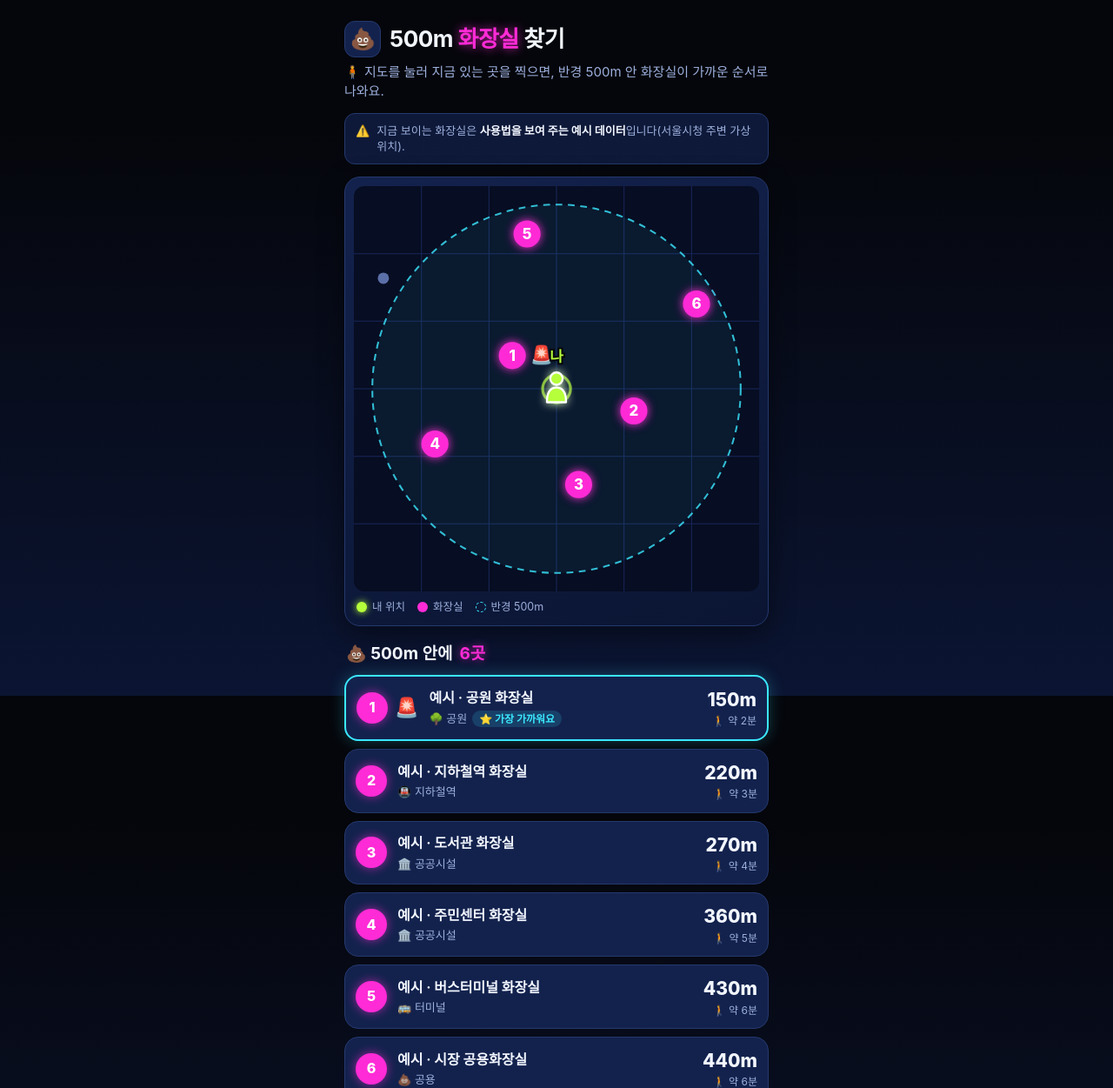
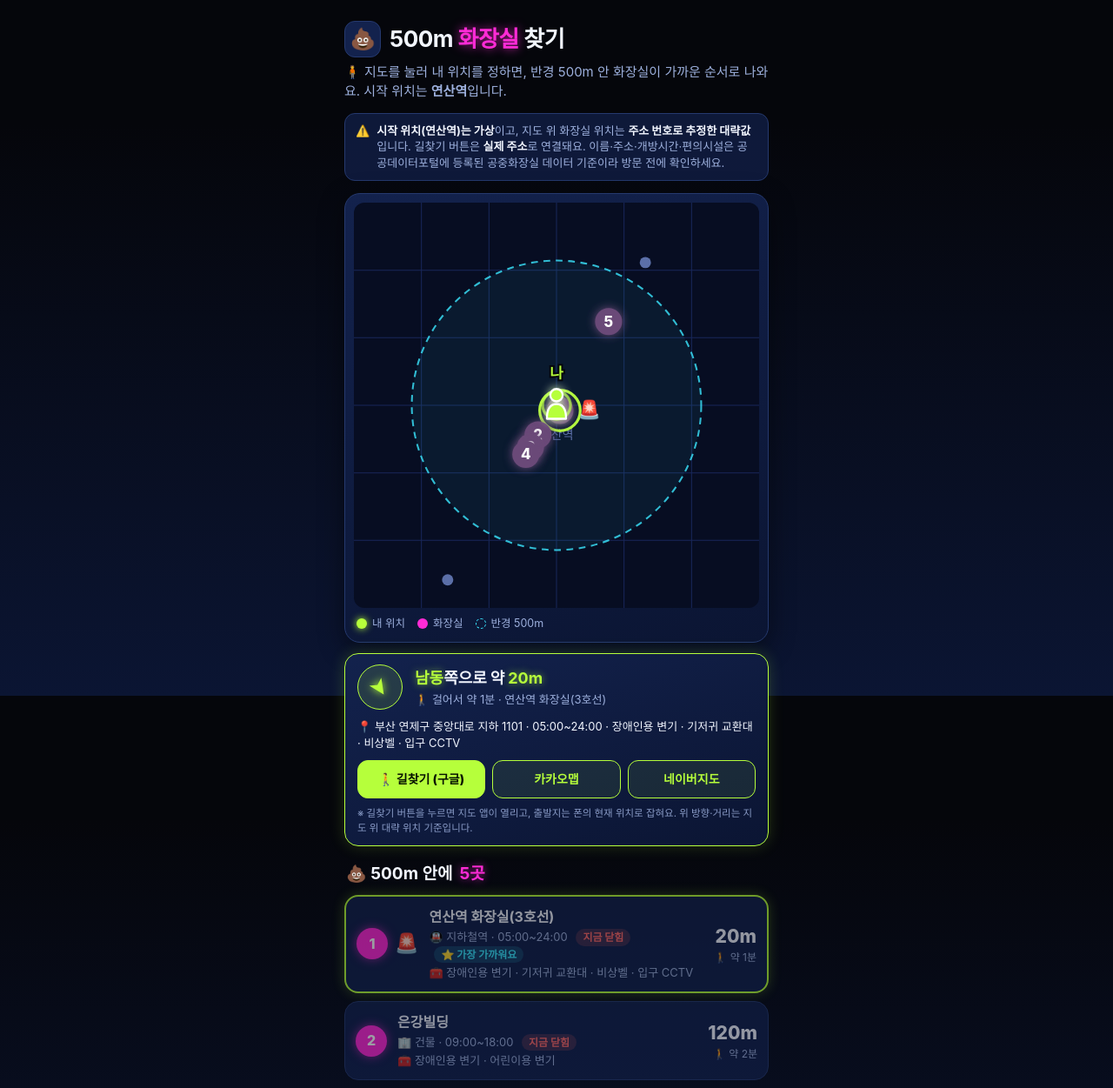
Before and after one commit to hana5909/RestroomFinder, a plain HTML site: page index.html in a window 1280 px wide. Shown: the top 1251 px of the page at 87% size. Drawn offline with Linux system fonts and the light colour scheme.

Commit message:
연산역 기준 500m 공중화장실 찾기 페이지 업데이트
Co-Authored-By: Claude Sonnet 5.5 <noreply@anthropic.com>
Claude-Session: https://claude.ai/code/session_011XTRZVRZQBeNSmWkaXqTeZ

```diff
--- a/index.html
+++ b/index.html
@@ -7,7 +7,7 @@
 <style>
   :root{
     --black:#05060b;--navy:#0b1533;--navy2:#13224d;--line:#25396e;
-    --ink:#f2f6ff;--sub:#9db0dd;--pink:#ff2bd6;--cyan:#3be8ff;
+    --ink:#f2f6ff;--sub:#9db0dd;--pink:#ff2bd6;--cyan:#3be8ff;--lime:#b6ff3b;--red:#ff6b6b;
   }
   *{box-sizing:border-box}
   body{margin:0;min-height:100vh;color:var(--ink);
@@ -25,37 +25,55 @@
   .legend{display:flex;gap:14px;flex-wrap:wrap;font-size:12.5px;color:var(--sub);margin:9px 3px 2px}
   .legend span{display:inline-flex;align-items:center;gap:6px}
   .dot{width:12px;height:12px;border-radius:50%;display:inline-block}
-  .dot.me{background:var(--pink);box-shadow:0 0 8px var(--pink)}
+  .dot.me{background:#b6ff3b;box-shadow:0 0 8px #b6ff3b}
   .dot.t{background:var(--pink)}
-  .dot.me{background:#b6ff3b;box-shadow:0 0 8px #b6ff3b}
   .dot.r{border:1.5px dashed var(--cyan);background:transparent}
   .summary{margin:18px 2px 10px;font-size:19px;font-weight:700;display:flex;align-items:center;gap:8px}
   .summary b{color:var(--pink);text-shadow:0 0 10px rgba(255,43,214,.6)}
-  .item{display:flex;gap:12px;align-items:center;background:var(--navy2);border:1px solid var(--line);border-radius:16px;padding:12px;margin-bottom:9px}
+  .item{display:flex;gap:12px;align-items:center;background:var(--navy2);border:1px solid var(--line);border-radius:16px;padding:12px;margin-bottom:9px;cursor:pointer;transition:transform .08s}
+  .item:active{transform:scale(.985)}
   .item.first{border:2px solid var(--cyan);box-shadow:0 0 18px rgba(59,232,255,.25)}
+  .item.sel{border:2px solid var(--lime);box-shadow:0 0 16px rgba(182,255,59,.3)}
+  .item.closed{opacity:.6}
   .num{flex:none;width:36px;height:36px;border-radius:50%;background:var(--pink);color:#fff;display:grid;place-items:center;font-weight:800;box-shadow:0 0 12px rgba(255,43,214,.6)}
   .info{flex:1;min-width:0}
   .name{font-weight:700;font-size:16px}
   .meta{font-size:13px;color:var(--sub);margin-top:2px}
   .tag{display:inline-block;margin-left:6px;padding:1px 8px;border-radius:99px;background:rgba(59,232,255,.15);color:var(--cyan);font-size:12px;font-weight:700}
+  .tag.open{background:rgba(182,255,59,.16);color:var(--lime)}
+  .tag.shut{background:rgba(255,107,107,.18);color:var(--red)}
   .dist{flex:none;text-align:right}
   .dist .m{font-size:21px;font-weight:800;color:var(--ink)}
   .dist .t{font-size:12px;color:var(--sub)}
   .empty{background:var(--navy2);border:1px dashed var(--line);border-radius:14px;padding:14px;font-size:14px;color:var(--sub);margin-bottom:9px}
-  .reset{margin-top:12px;width:100%;padding:13px;border-radius:14px;border:1.5px solid var(--pink);background:transparent;color:var(--pink);font-size:15px;font-weight:700;cursor:pointer;text-shadow:0 0 8px rgba(255,43,214,.5)}
-  .reset:active{background:rgba(255,43,214,.12)}
   @keyframes pulse{0%{r:9;opacity:.9}100%{r:26;opacity:0}}
   .pulse{animation:pulse 1.6s ease-out infinite}
   @keyframes blink{0%,49%{opacity:1}50%,100%{opacity:.1}}
   .blink,.siren{animation:blink .8s steps(1) infinite}
   .siren{flex:none;font-size:22px;margin-left:-4px}
+  .route{margin-top:12px;background:linear-gradient(160deg,var(--navy2),var(--navy));border:1.5px solid var(--lime);border-radius:16px;padding:12px 14px;box-shadow:0 0 18px rgba(182,255,59,.18)}
+  .rtop{display:flex;gap:14px;align-items:center}
+  .arrow{flex:none;width:52px;height:52px;border-radius:50%;background:rgba(182,255,59,.12);border:1.5px solid var(--lime);display:grid;place-items:center;overflow:hidden}
+  .arrow i{font-style:normal;font-size:26px;line-height:1;color:var(--lime);text-shadow:0 0 10px var(--lime);display:block;transition:transform .25s}
+  .rt{font-size:18px;font-weight:800}
+  .rt b{color:var(--lime);text-shadow:0 0 8px rgba(182,255,59,.6)}
+  .rs{font-size:13px;color:var(--sub);margin-top:2px}
+  .addr{font-size:13px;color:var(--ink);margin-top:10px}
+  .go{display:flex;gap:8px;margin-top:10px;flex-wrap:wrap}
+  .go a{flex:1 1 30%;text-align:center;text-decoration:none;font-size:14px;font-weight:800;padding:11px 8px;border-radius:12px;border:1.5px solid var(--lime);color:var(--lime);background:rgba(182,255,59,.08)}
+  .go a.main{background:var(--lime);color:#071300}
+  .rn{font-size:11.5px;color:var(--sub);opacity:.85;margin-top:9px}
+  @keyframes flow{to{stroke-dashoffset:-26}}
+  .flow{animation:flow .9s linear infinite}
+  .reset{margin-top:12px;width:100%;padding:13px;border-radius:14px;border:1.5px solid var(--pink);background:transparent;color:var(--pink);font-size:15px;font-weight:700;cursor:pointer;text-shadow:0 0 8px rgba(255,43,214,.5)}
+  .reset:active{background:rgba(255,43,214,.12)}
 </style>
 </head>
 <body>
 <div class="wrap">
   <h1><span class="badge">💩</span><span>500m <em>화장실</em> 찾기</span></h1>
-  <p class="lead">🧍 지도를 눌러 지금 있는 곳을 찍으면, 반경 500m 안 화장실이 가까운 순서로 나와요.</p>
-  <div class="notice"><span>⚠️</span><span>지금 보이는 화장실은 <b>사용법을 보여 주는 예시 데이터</b>입니다(서울시청 주변 가상 위치).</span></div>
+  <p class="lead">🧍 지도를 눌러 내 위치를 정하면, 반경 500m 안 화장실이 가까운 순서로 나와요. 시작 위치는 <b>연산역</b>입니다.</p>
+  <div class="notice"><span>⚠️</span><span><b>시작 위치(연산역)는 가상</b>이고, 지도 위 화장실 위치는 <b>주소 번호로 추정한 대략값</b>입니다. 길찾기 버튼은 <b>실제 주소</b>로 연결돼요. 이름·주소·개방시간·편의시설은 공공데이터포털에 등록된 공중화장실 데이터 기준이라 방문 전에 확인하세요.</span></div>
 
   <div class="mapbox">
     <svg id="map" viewBox="0 0 360 360" role="img" aria-label="내 위치와 주변 화장실 지도">
@@ -74,41 +92,71 @@
     </div>
   </div>
 
+  <div class="route" id="route"></div>
   <div class="summary" id="summary"></div>
   <div id="list"></div>
-  <button class="reset" id="reset">🧍 처음 위치로 되돌리기</button>
+  <button class="reset" id="reset">🧍 연산역으로 되돌리기</button>
 </div>
 
 <script>
 (function(){
-  var SIZE=360, MPP=1100/SIZE, R=500, WALK=70;
+  var SIZE=360, MPP=1400/SIZE, R=500, WALK=70;
   var PINK='#ff2bd6', LIME='#b6ff3b', CYAN='#3be8ff', GRID='#18275a', DIM='#5b6fa8';
-  var ICON={"공원":"🌳","지하철역":"🚇","공공시설":"🏛️","공용":"💩","터미널":"🚌"};
-  // 예시 데이터: 기준점(0,0)에서 동쪽(dx)·북쪽(dy) 미터
+  var ICON={"지하철역":"🚇","건물":"🏢","마트":"🛒","시장":"🛍️"};
+  var DIRS=['북','북동','동','남동','남','남서','서','북서'];
+  // 연산역(가상 시작점)을 (0,0)으로 한 대략 위치(m). 중앙대로 주소 번호(10m 간격)로 추정.
   var TOILETS=[
-    {name:"예시 · 공원 화장실",type:"공원",dx:-120,dy:90},
-    {name:"예시 · 지하철역 화장실",type:"지하철역",dx:210,dy:-60},
-    {name:"예시 · 도서관 화장실",type:"공공시설",dx:60,dy:-260},
-    {name:"예시 · 주민센터 화장실",type:"공공시설",dx:-330,dy:-150},
-    {name:"예시 · 시장 공용화장실",type:"공용",dx:380,dy:230},
-    {name:"예시 · 버스터미널 화장실",type:"터미널",dx:-80,dy:420},
-    {name:"예시 · 체육공원 화장실",type:"공원",dx:-470,dy:300}
+    {name:"연산역 화장실(3호선)",type:"지하철역",dx:12,dy:-18,addr:"부산 연제구 중앙대로 지하 1101",h:"05:00~24:00",amen:"장애인용 변기 · 기저귀 교환대 · 비상벨 · 입구 CCTV"},
+    {name:"은강빌딩",type:"건물",dx:-64,dy:-102,addr:"부산 연제구 중앙대로 1089",h:"09:00~18:00",amen:"장애인용 변기 · 어린이용 변기"},
+    {name:"진도빌딩",type:"건물",dx:-90,dy:-145,addr:"부산 연제구 중앙대로 1084",h:"09:00~18:00",amen:"어린이용 변기"},
+    {name:"재능빌딩",type:"건물",dx:-106,dy:-170,addr:"부산 연제구 중앙대로 1081",h:"09:00~18:00",amen:"장애인용 변기 · 어린이용 변기"},
+    {name:"해성빌딩",type:"건물",dx:180,dy:289,addr:"부산 연제구 중앙대로 1135",h:"09:00~18:00",amen:"장애인용 변기 · 어린이용 변기"},
+    {name:"㈜BYC마트",type:"마트",dx:307,dy:493,addr:"부산 연제구 중앙대로 1159",h:"09:00~18:00",amen:"어린이용 변기"},
+    {name:"영남종합시장",type:"시장",dx:-376,dy:-603,addr:"부산 연제구 중앙대로 1030-1",h:"24",amen:"어린이용 변기"}
   ];
-  var me={x:0,y:0};
+  var me={x:0,y:0}, sel=null;
   var svg=document.getElementById('map'), layer=document.getElementById('layer');
-  var list=document.getElementById('list'), sum=document.getElementById('summary');
+  var list=document.getElementById('list'), sum=document.getElementById('summary'), routeEl=document.getElementById('route');
   var NS='http://www.w3.org/2000/svg';
 
   function el(n,a,t){var e=document.createElementNS(NS,n);for(var k in a)e.setAttribute(k,a[k]);if(t!=null)e.textContent=t;return e;}
   function px(m){return SIZE/2+m/MPP;}
   function py(m){return SIZE/2-m/MPP;}
   function dist(t){var a=t.dx-me.x,b=t.dy-me.y;return Math.sqrt(a*a+b*b);}
+  function mins(s){var p=s.split(':');return (+p[0])*60+(+p[1]);}
+  function isOpen(t){
+    if(t.h==="24")return true;
+    var p=t.h.split('~'), d=new Date(), now=d.getHours()*60+d.getMinutes();
+    return now>=mins(p[0]) && now<mins(p[1]);
+  }
+  function hoursText(t){return t.h==="24"?"24시간":t.h;}
+  function esc(s){return encodeURIComponent(s);}
 
   function render(){
-    var rows=TOILETS.map(function(t){return {t:t,d:dist(t)};}).sort(function(a,b){return a.d-b.d;});
+    var rows=TOILETS.map(function(t){return {t:t,d:dist(t),o:isOpen(t)};})
+      .sort(function(a,b){return (a.o===b.o?0:(a.o?-1:1))||a.d-b.d;});
     var inside=rows.filter(function(r){return r.d<=R;});
     var shown=inside.length?inside:rows.slice(0,1);
+    if(sel&&!shown.some(function(r){return r.t===sel;}))sel=null;
+    var target=sel||shown[0].t;
 
+    // 가는 길 카드
+    var ddx=target.dx-me.x, ddy=target.dy-me.y, td=Math.sqrt(ddx*ddx+ddy*ddy);
+    var brg=(Math.atan2(ddx,ddy)*180/Math.PI+360)%360;
+    var dname=DIRS[Math.round(brg/45)%8];
+    var q=esc(target.addr+' '+target.name);
+    routeEl.innerHTML='<div class="rtop"><div class="arrow"><i style="transform:rotate('+(brg-90)+'deg)">➤</i></div><div><div class="rt"><b></b>쪽으로 약 <b></b></div><div class="rs"></div></div></div>'
+      +'<div class="addr"></div>'
+      +'<div class="go"><a class="main" target="_blank" rel="noopener" href="https://www.google.com/maps/dir/?api=1&destination='+q+'&travelmode=walking">🚶 길찾기 (구글)</a>'
+      +'<a target="_blank" rel="noopener" href="https://map.kakao.com/link/search/'+q+'">카카오맵</a>'
+      +'<a target="_blank" rel="noopener" href="https://map.naver.com/p/search/'+q+'">네이버지도</a></div>'
+      +'<div class="rn">※ 길찾기 버튼을 누르면 지도 앱이 열리고, 출발지는 폰의 현재 위치로 잡혀요. 위 방향·거리는 지도 위 대략 위치 기준입니다.</div>';
+    var bs=routeEl.querySelectorAll('.rt b');
+    bs[0].textContent=dname; bs[1].textContent=(Math.round(td/10)*10)+'m';
+    routeEl.querySelector('.rs').textContent='🚶 걸어서 약 '+Math.max(1,Math.round(td/WALK))+'분 · '+target.name;
+    routeEl.querySelector('.addr').textContent='📍 '+target.addr+' · '+hoursText(target)+' · '+target.amen;
+
+    // 지도
     while(layer.firstChild)layer.removeChild(layer.firstChild);
     for(var g=1;g<6;g++){
       layer.appendChild(el('line',{x1:g*60,y1:0,x2:g*60,y2:SIZE,stroke:GRID,'stroke-width':.8}));
@@ -116,11 +164,14 @@
     }
     var cx=px(me.x), cy=py(me.y);
     layer.appendChild(el('circle',{cx:cx,cy:cy,r:R/MPP,fill:CYAN,'fill-opacity':.06,stroke:CYAN,'stroke-width':1.6,'stroke-dasharray':'6 5','stroke-opacity':.8}));
+    layer.appendChild(el('line',{x1:cx,y1:cy,x2:px(target.dx),y2:py(target.dy),stroke:LIME,'stroke-width':2.5,'stroke-dasharray':'7 6','stroke-linecap':'round','class':'flow'}));
+    layer.appendChild(el('text',{x:px(0),y:py(0)+30,'text-anchor':'middle','font-size':11,fill:DIM},'연산역'));
 
     rows.forEach(function(r){
       var idx=shown.indexOf(r), on=idx>=0, x=px(r.t.dx), y=py(r.t.dy);
       if(on){
-        layer.appendChild(el('circle',{cx:x,cy:y,r:12,fill:PINK,filter:'url(#glow)'}));
+        if(r.t===target)layer.appendChild(el('circle',{cx:x,cy:y,r:18,fill:'none',stroke:LIME,'stroke-width':2.5}));
+        layer.appendChild(el('circle',{cx:x,cy:y,r:12,fill:r.o?PINK:'#6b4a78',filter:'url(#glow)'}));
         layer.appendChild(el('text',{x:x,y:y+4.5,'text-anchor':'middle','font-size':13,'font-weight':800,fill:'#fff'},String(idx+1)));
         if(idx===0){layer.appendChild(el('text',{x:x+16,y:y+5,'font-size':16,'class':'blink'},'🚨'));}
       }else{
@@ -128,15 +179,14 @@
       }
     });
 
-    // 내 위치: 형광핑크 + 퍼지는 링
-    var ring=el('circle',{cx:cx,cy:cy,r:9,fill:'none',stroke:LIME,'stroke-width':2.5,'class':'pulse'});
-    layer.appendChild(ring);
+    layer.appendChild(el('circle',{cx:cx,cy:cy,r:9,fill:'none',stroke:LIME,'stroke-width':2.5,'class':'pulse'}));
     var person=el('g',{filter:'url(#glow)',fill:LIME,stroke:'#fff','stroke-width':1.8,'stroke-linejoin':'round'});
     person.appendChild(el('circle',{cx:cx,cy:cy-9,r:5.5}));
     person.appendChild(el('path',{d:'M'+(cx-8.5)+','+(cy+12)+' Q'+(cx-8.5)+','+(cy-1)+' '+cx+','+(cy-1)+' Q'+(cx+8.5)+','+(cy-1)+' '+(cx+8.5)+','+(cy+12)+' Z'}));
     layer.appendChild(person);
     layer.appendChild(el('text',{x:cx,y:cy-24,'text-anchor':'middle','font-size':13,'font-weight':800,fill:LIME,stroke:'#05060b','stroke-width':3,'paint-order':'stroke'},'나'));
 
+    // 목록
     list.innerHTML='';
     if(inside.length){
       sum.innerHTML='💩 500m 안에 <b>'+inside.length+'곳</b>';
@@ -148,12 +198,17 @@
     }
     shown.forEach(function(r,i){
       var d=Math.round(r.d/10)*10, min=Math.max(1,Math.round(r.d/WALK));
-      var it=document.createElement('div');it.className='item'+(i===0?' first':'');
+      var it=document.createElement('div');
+      it.className='item'+(i===0?' first':'')+(r.t===target?' sel':'')+(r.o?'':' closed');
+      it.addEventListener('click',function(){sel=r.t;render();window.scrollTo({top:0,behavior:'smooth'});});
       it.innerHTML='<div class="num">'+(i+1)+'</div>'+(i===0?'<span class="siren">🚨</span>':'')+'<div class="info"><div class="name"></div><div class="meta"></div></div><div class="dist"><div class="m">'+d+'m</div><div class="t">🚶 약 '+min+'분</div></div>';
       it.querySelector('.name').textContent=r.t.name;
       var meta=it.querySelector('.meta');
-      meta.textContent=(ICON[r.t.type]||'💩')+' '+r.t.type;
+      meta.textContent=(ICON[r.t.type]||'💩')+' '+r.t.type+' · '+hoursText(r.t)+' ';
+      var st=document.createElement('span');st.className='tag '+(r.o?'open':'shut');st.textContent=r.o?'지금 열림':'지금 닫힘';meta.appendChild(st);
       if(i===0){var tg=document.createElement('span');tg.className='tag';tg.textContent='⭐ 가장 가까워요';meta.appendChild(tg);}
+      var am=document.createElement('div');am.className='meta';am.textContent='🧰 '+r.t.amen;
+      it.querySelector('.info').appendChild(am);
       list.appendChild(it);
     });
   }
@@ -161,11 +216,19 @@
   function pick(ev){
     var b=svg.getBoundingClientRect();
     var x=(ev.clientX-b.left)/b.width*SIZE, y=(ev.clientY-b.top)/b.height*SIZE;
+    var hit=null, best=20;
+    TOILETS.forEach(function(t){
+      if(dist(t)>R)return;
+      var d=Math.hypot(px(t.dx)-x,py(t.dy)-y);
+      if(d<best){best=d;hit=t;}
+    });
+    if(hit){sel=hit;render();return;}
+    sel=null;
     me={x:(x-SIZE/2)*MPP,y:-(y-SIZE/2)*MPP};
     render();
   }
   svg.addEventListener('click',pick);
-  document.getElementById('reset').addEventListener('click',function(){me={x:0,y:0};render();});
+  document.getElementById('reset').addEventListener('click',function(){me={x:0,y:0};sel=null;render();});
   render();
 })();
 </script>
```
